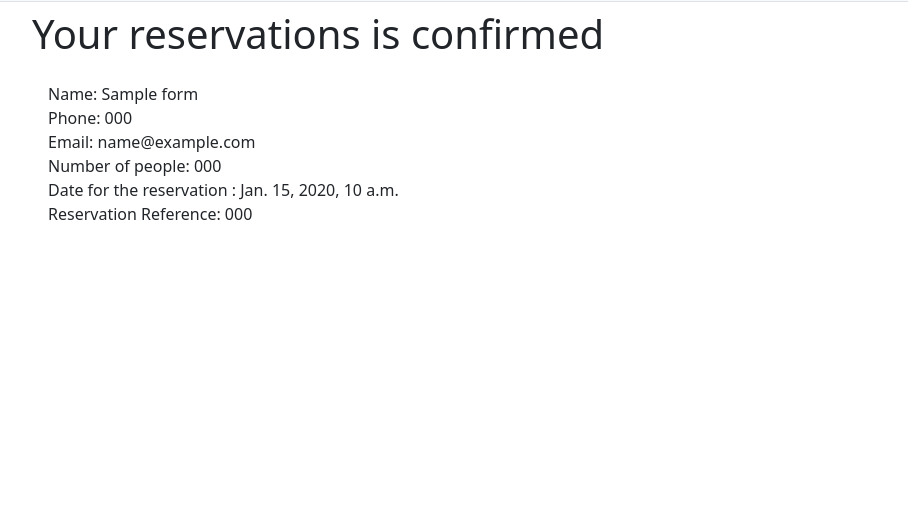
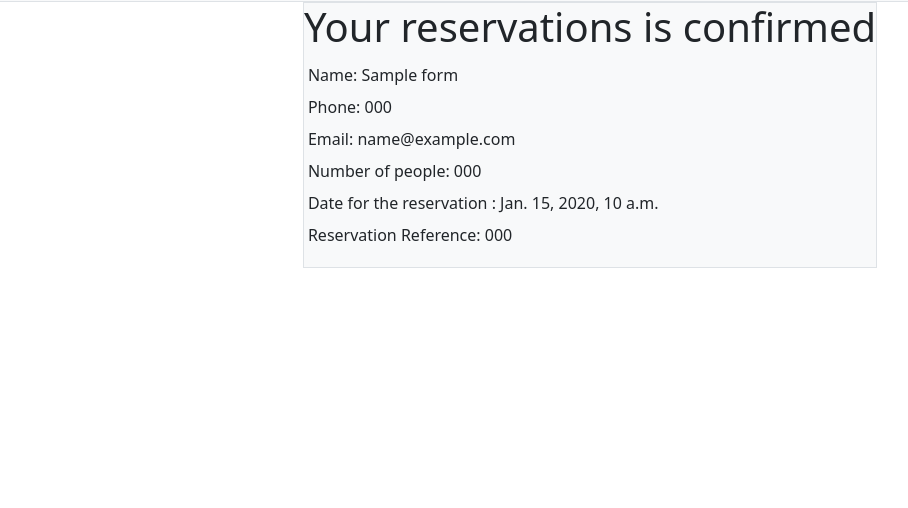
Before and after one commit to rfpotrero/alfresco, a Django app: template templates/confirmed.html in a window 1280 px wide. Shown: the part 70-578 px from the top of the page, without its empty margins (50-958 px from the left). Run offline with Django 4.2, Linux system fonts and the light colour scheme; the template is opened without the code that fills it: most values are stand-ins (such as "Sample title", 1, 10 or a date in 2020); some libraries are stand-ins or nearby versions.

Commit message:
Add further style to tempplates
Adding further style and adjusted template variables for
client_reservations, confirmed, update_reservation templates.
Tracked in #54

```diff
--- a/templates/confirmed.html
+++ b/templates/confirmed.html
@@ -1,16 +1,18 @@
 {% extends "base.html" %}
 {% block content %}
 
-<div class="container mt-2">
+<div class="d-flex justify-content-center">
+<div class="bg-light border ">
     <h1>Your reservations is confirmed</h1>
-    <ul class="list-unstyled p-3">
-        <li>Name: {{ form_data.name_client }}</li>
-        <li>Phone: {{ form_data.phonenumber_client }}</li>
-        <li>Email: {{ form_data.email_client }}</li>
-        <li>Number of people: {{ form_data.numberofpeople }}</li>
-        <li>Date for the reservation : {{ form_data.date_reservation }}</li>
-        <li>Reservation Reference: {{ form_data.reservation_code }} </li>
+    <ul class="list-unstyled">
+        <li class="p-1">Name: {{ form_data.name_client }}</li>
+        <li class="p-1">Phone: {{ form_data.phonenumber_client }}</li>
+        <li class="p-1">Email: {{ form_data.email_client }}</li>
+        <li class="p-1">Number of people: {{ form_data.numberofpeople }}</li>
+        <li class="p-1">Date for the reservation : {{ form_data.date_reservation }}</li>
+        <li class="p-1">Reservation Reference: {{ form_data.reservation_code }} </li>
     </ul>
+</div>
 </div>
 
 {% endblock %}
--- a/templates/update_reservation.html
+++ b/templates/update_reservation.html
@@ -1,6 +1,8 @@
 {% extends "base.html" %}
 
 {% block content %}
+<div class="container mt-2 p-2">
+
 
     <form action="" method="post">
         {% csrf_token %}
@@ -35,5 +37,5 @@
             </div>
         </div>
     </form>
-
+</div>
 {% endblock %}
```
Also changed, not shown: templates/client_reservations.html (+12 -7 lines).
